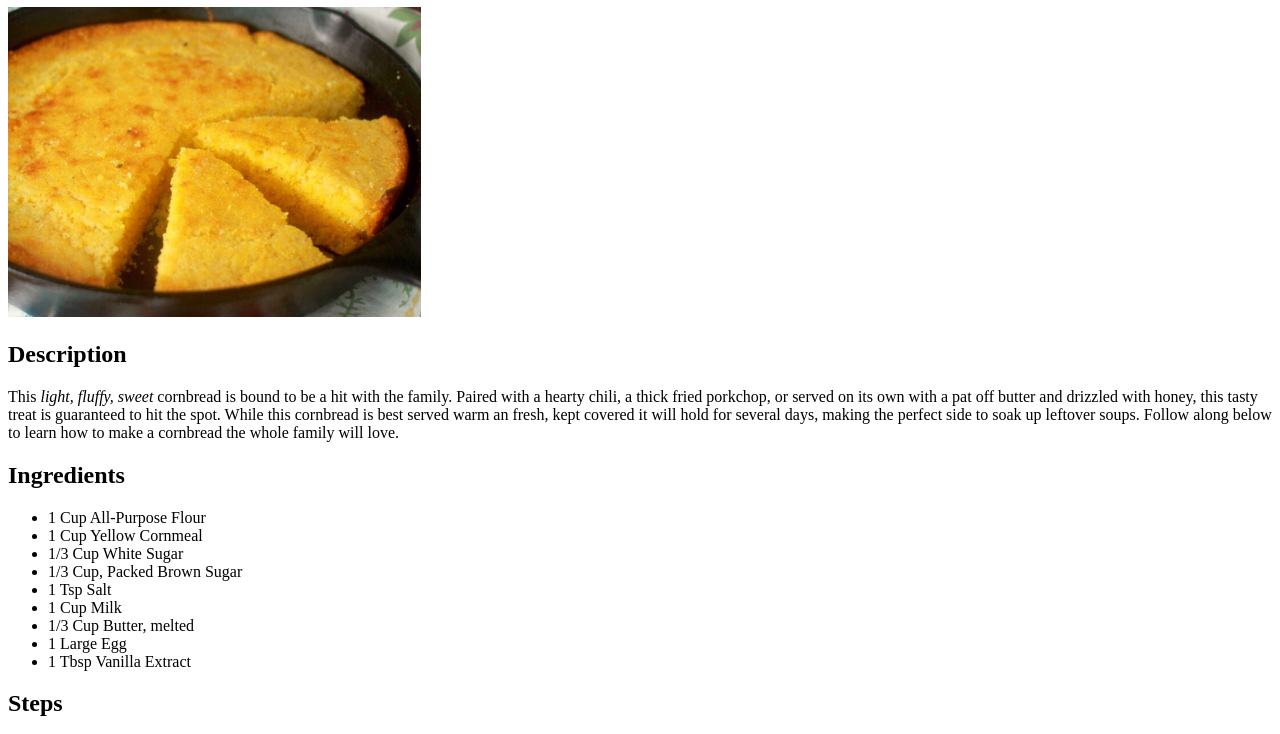
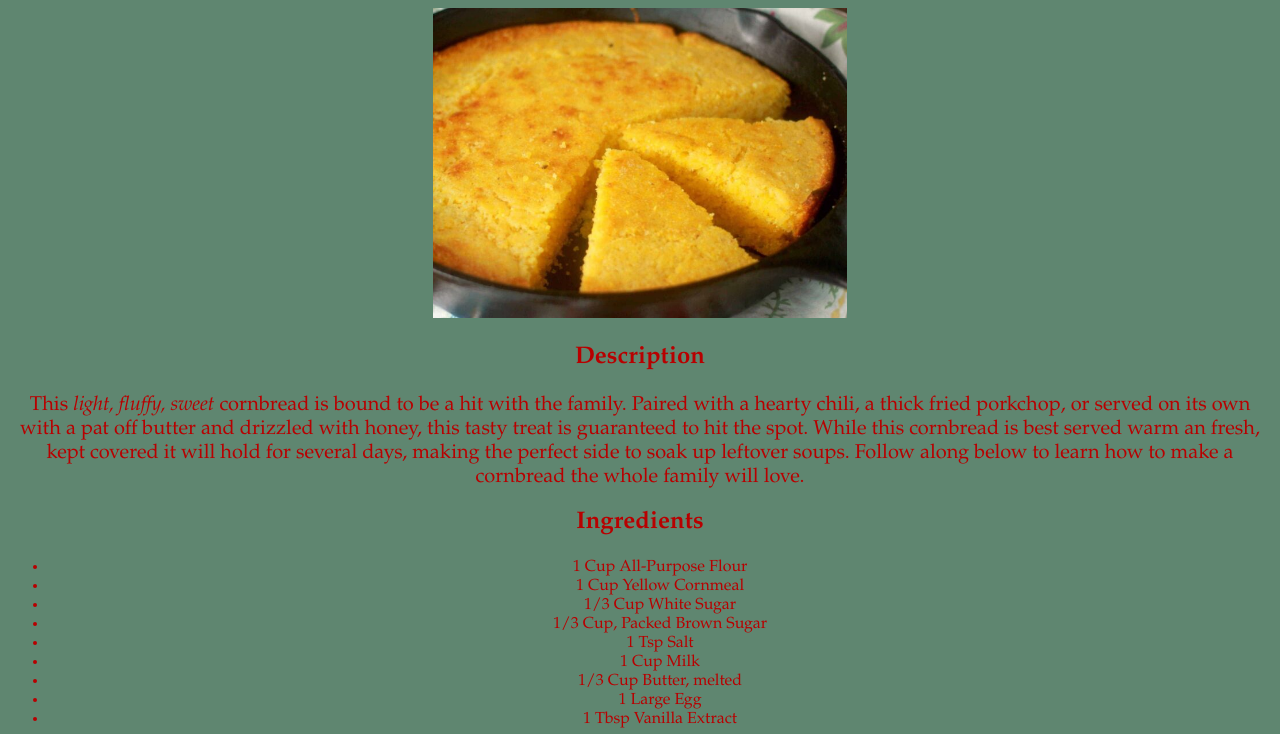
Before and after one commit to jachapman90/odin-recipes, a plain HTML site: page recipes/cornbread.html in a window 1280 px wide. Shown: the part 73-807 px from the top of the page. Drawn offline with Linux system fonts and the light colour scheme.

Commit message:
Add and incorporate css

```diff
--- a/recipes/cornbread.html
+++ b/recipes/cornbread.html
@@ -3,13 +3,14 @@
     <head>
       <meta charset="UTF-8">
       <meta name="viewport" content="width=device-width, initial-scale=1.0">
+      <link rel="stylesheet" href="../styles/styles.css">
       <title>Cornbread</title>
     </head>
     <body>
       <h1>Cornbread</h1>
         <img src="../img/cornbread.jpg" height="310" alt="A cast-iron skillet with sliced, fresh cornbread.">
     <h2>Description</h2>
-      <p>This <em>light, fluffy, sweet</em> cornbread is bound to be a hit with the family.
+      <p class="desc">This <em>light, fluffy, sweet</em> cornbread is bound to be a hit with the family.
       Paired with a hearty chili, a thick fried porkchop, or served on its own with a pat off butter and drizzled with honey,
     this tasty treat is guaranteed to hit the spot. While this cornbread is best served warm an fresh, kept covered it will hold for several days, making the perfect side to soak up leftover soups.
     Follow along below to learn how to make a cornbread the whole family will love.</p>
--- /dev/null
+++ b/styles/styles.css
@@ -0,0 +1,14 @@
+body {
+    font-family: "Garamond", "Geneva", sans-serif;
+    color: #B80000;
+    background-color: #5F8670;
+    text-align: center;
+}
+
+a {
+    font-weight: 800;
+}
+
+.desc {
+    font-size: 20px;
+}
```
Also changed, not shown: index.html (+2 -1 lines), recipes/garlic-parm-shrimp.html (+1 -0 lines), recipes/risotto.html (+1 -0 lines).
